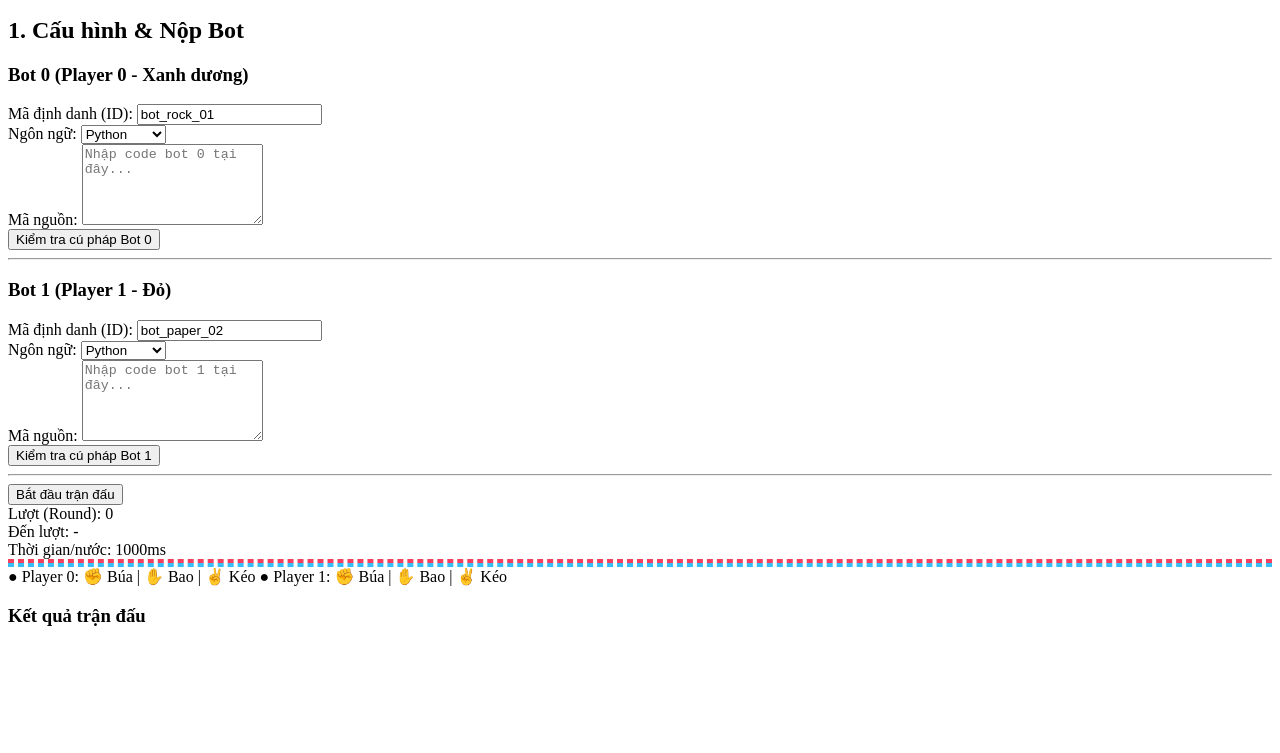
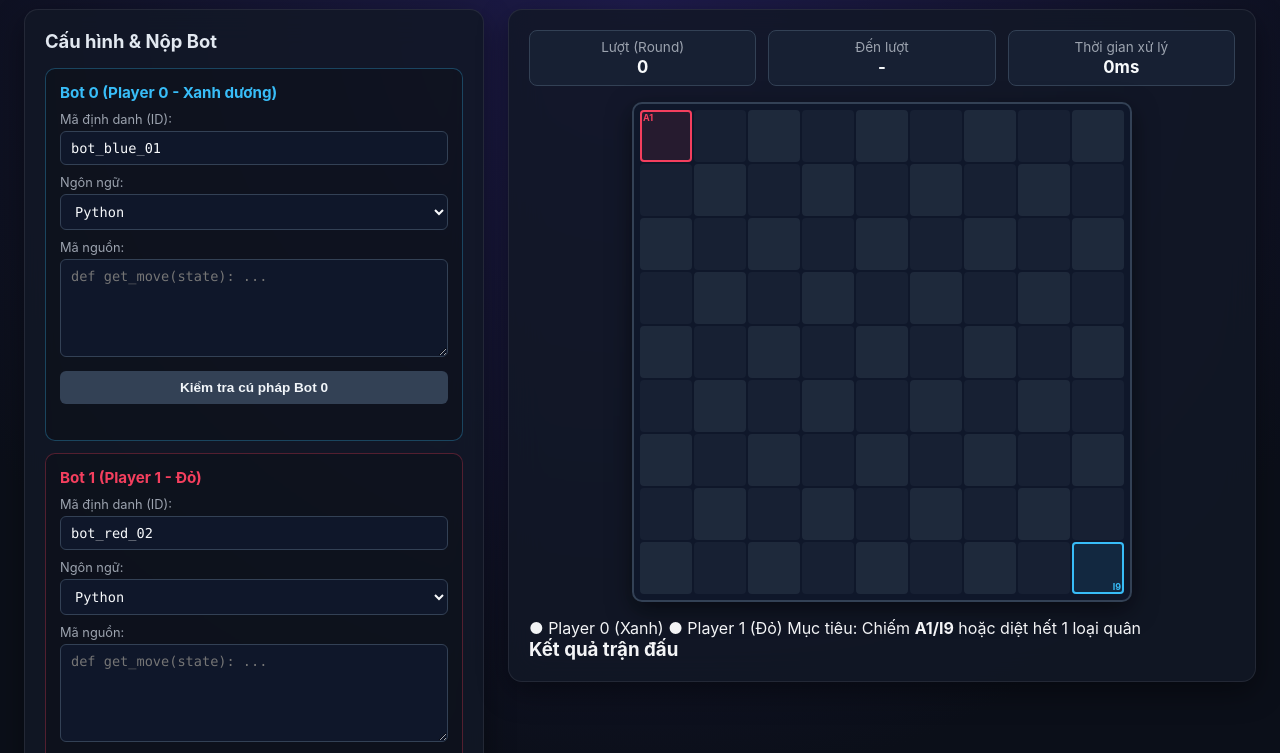
Before and after one commit to NosDrg/engine_compile, a plain HTML site: page frontend/index.html in a window 1280 px wide. Shown: the part 101-854 px from the top of the page. Before the commit the page ends 800 px from the top, so only its background shows below. Drawn offline with Linux system fonts and the light colour scheme.

Commit message:
feat: can run normal

```diff
--- a/frontend/css/style.css
+++ b/frontend/css/style.css
@@ -1,46 +1,309 @@
-/* Bổ sung vào css/style.css */
-.piece-img {
-  width: 28px;
-  height: 28px;
-  object-fit: contain;
-  pointer-events: none;
+/* frontend/css/style.css */
+:root {
+  --bg-main: #0b0f19;
+  --bg-card: rgba(18, 24, 38, 0.85);
+  --border-card: rgba(255, 255, 255, 0.08);
+  --text-main: #f3f4f6;
+  --text-muted: #9ca3af;
+
+  --p0-primary: #38bdf8;
+  --p0-glow: rgba(56, 189, 248, 0.35);
+  --p1-primary: #f43f5e;
+  --p1-glow: rgba(244, 63, 94, 0.35);
+
+  --board-bg: #111827;
+  --cell-light: #1e293b;
+  --cell-dark: #172033;
+  --cell-border: rgba(255, 255, 255, 0.04);
 }
 
-.piece.owner-0 {
-  background: rgba(56, 189, 248, 0.25);
-  border: 2px solid #38bdf8;
+* {
+  box-sizing: border-box;
+  margin: 0;
+  padding: 0;
+}
+
+body {
+  font-family: -apple-system, BlinkMacSystemFont, "Segoe UI", Roboto, "Helvetica Neue", sans-serif;
+  background: radial-gradient(circle at 50% 10%, #1e1b4b 0%, var(--bg-main) 70%);
+  color: var(--text-main);
+  min-height: 100vh;
+  padding: 24px;
+}
+
+header {
+  text-align: center;
+  margin-bottom: 24px;
+}
+
+header h1 {
+  font-size: 2rem;
+  letter-spacing: -0.5px;
+  background: linear-gradient(135deg, #38bdf8, #818cf8, #f43f5e);
+  -webkit-background-clip: text;
+  -webkit-text-fill-color: transparent;
+}
+
+header .subtitle {
+  color: var(--text-muted);
+  font-size: 0.95rem;
+  margin-top: 4px;
+}
+
+/* Bố cục 2 cột cân đối */
+.container {
+  max-width: 1300px;
+  margin: 0 auto;
+  display: grid;
+  grid-template-columns: 460px 1fr;
+  gap: 24px;
+  align-items: start;
+}
+
+.panel {
+  background: var(--bg-card);
+  border: 1px solid var(--border-card);
+  backdrop-filter: blur(16px);
+  border-radius: 14px;
+  padding: 20px;
+  box-shadow: 0 10px 30px rgba(0, 0, 0, 0.4);
+}
+
+.panel h2 {
+  font-size: 1.15rem;
+  margin-bottom: 16px;
+  color: #e2e8f0;
+}
+
+/* Thẻ cấu hình Bot */
+.bot-setup {
+  padding: 14px;
+  border-radius: 10px;
+  margin-bottom: 12px;
+  background: rgba(0, 0, 0, 0.2);
+  border: 1px solid transparent;
+}
+
+.bot-setup.p0 {
+  border-color: rgba(56, 189, 248, 0.3);
+}
+
+.bot-setup.p1 {
+  border-color: rgba(244, 63, 94, 0.3);
+}
+
+.bot-setup h3 {
+  font-size: 0.95rem;
+  margin-bottom: 10px;
+  display: flex;
+  align-items: center;
+  gap: 8px;
+}
+
+.bot-setup.p0 h3 { color: var(--p0-primary); }
+.bot-setup.p1 h3 { color: var(--p1-primary); }
+
+.form-group {
+  margin-bottom: 10px;
+}
+
+.form-group label {
+  display: block;
+  font-size: 0.8rem;
+  color: var(--text-muted);
+  margin-bottom: 4px;
+}
+
+input[type="text"], select, textarea {
+  width: 100%;
+  background: #0f172a;
+  border: 1px solid #334155;
+  color: #f8fafc;
+  padding: 8px 10px;
+  border-radius: 6px;
+  font-size: 0.85rem;
+  font-family: "JetBrains Mono", Consolas, monospace;
+  outline: none;
+  transition: border-color 0.2s, box-shadow 0.2s;
+}
+
+input[type="text"]:focus, select:focus, textarea:focus {
+  border-color: #6366f1;
+  box-shadow: 0 0 0 2px rgba(99, 102, 241, 0.25);
+}
+
+textarea {
+  resize: vertical;
+}
+
+/* Nút bấm */
+.btn {
+  display: inline-flex;
+  align-items: center;
+  justify-content: center;
+  width: 100%;
+  padding: 9px 14px;
+  border-radius: 6px;
+  font-weight: 600;
+  font-size: 0.85rem;
+  cursor: pointer;
+  border: none;
+  transition: all 0.2s ease;
+}
+
+.btn-secondary {
+  background: #334155;
+  color: #f1f5f9;
+}
+
+.btn-secondary:hover {
+  background: #475569;
+}
+
+.btn-primary {
+  background: linear-gradient(135deg, #4f46e5, #06b6d4);
+  color: #ffffff;
+  padding: 12px;
+  font-size: 1rem;
+  letter-spacing: 0.5px;
+}
+
+.btn-primary:hover {
+  filter: brightness(1.15);
+  box-shadow: 0 0 16px rgba(79, 70, 229, 0.4);
+}
+
+.status-msg {
+  font-size: 0.78rem;
+  margin-top: 6px;
+  min-height: 16px;
+}
+
+.status-msg.success { color: #34d399; }
+.status-msg.error { color: #f87171; }
+
+/* Thông số trận đấu */
+.match-info {
+  display: flex;
+  gap: 12px;
+  margin-bottom: 16px;
+}
+
+.info-badge {
+  flex: 1;
+  background: #172033;
+  border: 1px solid #334155;
+  padding: 8px 12px;
+  border-radius: 8px;
+  font-size: 0.85rem;
+  color: var(--text-muted);
+  text-align: center;
+}
+
+.info-badge span {
+  display: block;
+  font-size: 1.05rem;
+  font-weight: 700;
+  color: #f8fafc;
+  margin-top: 2px;
+}
+
+/* Bàn cờ 9x9 */
+.board-wrapper {
+  display: flex;
+  justify-content: center;
+  margin-bottom: 16px;
+}
+
+.board-container {
+  display: grid;
+  grid-template-columns: repeat(9, 52px);
+  grid-template-rows: repeat(9, 52px);
+  gap: 2px;
+  background: #0f172a;
+  padding: 6px;
+  border-radius: 10px;
+  border: 2px solid #334155;
+  box-shadow: 0 8px 24px rgba(0, 0, 0, 0.5);
+}
+
+.cell {
+  background: var(--cell-light);
+  display: flex;
+  align-items: center;
+  justify-content: center;
+  position: relative;
+  user-select: none;
+  border-radius: 4px;
+  transition: background 0.15s ease;
+}
+
+/* Vân cờ caro nhẹ */
+.cell:nth-child(even) {
+  background: var(--cell-dark);
+}
+
+/* Ô căn cứ A1 & I9 */
+.cell.goal-p0 {
+  box-shadow: inset 0 0 0 2px var(--p0-primary);
+  background: rgba(56, 189, 248, 0.1) !important;
+}
+
+.cell.goal-p0::after {
+  content: "I9";
+  position: absolute;
+  bottom: 2px;
+  right: 3px;
+  font-size: 9px;
+  color: var(--p0-primary);
+  font-weight: bold;
+}
+
+.cell.goal-p1 {
+  box-shadow: inset 0 0 0 2px var(--p1-primary);
+  background: rgba(244, 63, 94, 0.1) !important;
+}
+
+.cell.goal-p1::after {
+  content: "A1";
+  position: absolute;
+  top: 2px;
+  left: 3px;
+  font-size: 9px;
+  color: var(--p1-primary);
+  font-weight: bold;
+}
+
+/* Highlight nước đi */
+.cell.last-from {
+  background: rgba(255, 255, 255, 0.12) !important;
+}
+
+.cell.last-to {
+  background: rgba(99, 102, 241, 0.35) !important;
+  box-shadow: inset 0 0 0 2px #818cf8;
+}
+
+/* Quân cờ */
+.piece {
+  width: 42px;
+  height: 42px;
   border-radius: 50%;
   display: flex;
   align-items: center;
   justify-content: center;
-  width: 36px;
-  height: 36px;
+  transition: transform 0.2s cubic-bezier(0.34, 1.56, 0.64, 1);
+}
+
+.piece:hover {
+  transform: scale(1.1);
+}
+
+.piece.owner-0 {
+  background: linear-gradient(135deg, rgba(56, 189, 248, 0.35), rgba(14, 165, 233, 0.1));
+  border: 2px solid var(--p0-primary);
+  box-shadow: 0 0 10px var(--p0-glow);
 }
 
 .piece.owner-1 {
-  background: rgba(244, 63, 94, 0.25);
-  border: 2px solid #f43f5e;
-  border-radius: 50%;
-  display: flex;
-  align-items: center;
-  justify-content: center;
-  width: 36px;
-  height: 36px;
-}
-
-/* Highlight ô mục tiêu căn cứ */
-.cell.goal-p1 {
-  border: 2px dashed #f43f5e !important; /* Căn cứ A1 của Player 1 */
-}
-
-.cell.goal-p0 {
-  border: 2px dashed #38bdf8 !important; /* Căn cứ I9 của Player 0 */
-}
-
-.cell.last-from {
-  background-color: rgba(255, 255, 255, 0.1) !important;
-}
-
-.cell.last-to {
-  background-color: rgba(56, 189, 248, 0.3) !important;
-}
+  background: linear
--- a/frontend/index.html
+++ b/frontend/index.html
@@ -14,14 +14,16 @@
 
   <main class="container">
     <!-- Cột bên trái: Thiết lập Bot & Trận đấu -->
+    <!-- Cập nhật đoạn Bot Setup và Arena trong frontend/index.html -->
+    <!-- Cột bên trái: Thiết lập Bot -->
     <section class="panel control-panel">
-      <h2>1. Cấu hình & Nộp Bot</h2>
+      <h2>Cấu hình & Nộp Bot</h2>
 
-      <div class="bot-setup">
+      <div class="bot-setup p0">
         <h3>Bot 0 (Player 0 - Xanh dương)</h3>
         <div class="form-group">
           <label for="bot0-id">Mã định danh (ID):</label>
-          <input type="text" id="bot0-id" value="bot_rock_01">
+          <input type="text" id="bot0-id" value="bot_blue_01">
         </div>
         <div class="form-group">
           <label for="bot0-lang">Ngôn ngữ:</label>
@@ -29,24 +31,21 @@
             <option value="python">Python</option>
             <option value="cpp">C++</option>
             <option value="java">Java</option>
-            <option value="javascript">JavaScript</option>
           </select>
         </div>
         <div class="form-group">
           <label for="bot0-code">Mã nguồn:</label>
-          <textarea id="bot0-code" rows="5" placeholder="Nhập code bot 0 tại đây..."></textarea>
+          <textarea id="bot0-code" rows="5" placeholder="def get_move(state): ..."></textarea>
         </div>
         <button id="btn-validate-bot0" class="btn btn-secondary">Kiểm tra cú pháp Bot 0</button>
         <div id="bot0-status" class="status-msg"></div>
       </div>
 
-      <hr>
-
-      <div class="bot-setup">
+      <div class="bot-setup p1">
         <h3>Bot 1 (Player 1 - Đỏ)</h3>
         <div class="form-group">
           <label for="bot1-id">Mã định danh (ID):</label>
-          <input type="text" id="bot1-id" value="bot_paper_02">
+          <input type="text" id="bot1-id" value="bot_red_02">
         </div>
         <div class="form-group">
           <label for="bot1-lang">Ngôn ngữ:</label>
@@ -54,39 +53,39 @@
             <option value="python">Python</option>
             <option value="cpp">C++</option>
             <option value="java">Java</option>
-            <option value="javascript">JavaScript</option>
           </select>
         </div>
         <div class="form-group">
           <label for="bot1-code">Mã nguồn:</label>
-          <textarea id="bot1-code" rows="5" placeholder="Nhập code bot 1 tại đây..."></textarea>
+          <textarea id="bot1-code" rows="5" placeholder="def get_move(state): ..."></textarea>
         </div>
         <button id="btn-validate-bot1" class="btn btn-secondary">Kiểm tra cú pháp Bot 1</button>
         <div id="bot1-status" class="status-msg"></div>
       </div>
 
-      <hr>
-
-      <div class="match-actions">
+      <div class="match-actions" style="margin-top: 14px;">
         <button id="btn-start-match" class="btn btn-primary">Bắt đầu trận đấu</button>
       </div>
     </section>
 
-    <!-- Cột bên phải: Bàn cờ & Trạng thái trận đấu -->
+    <!-- Cột bên phải: Bàn cờ -->
     <section class="panel arena-panel">
       <div class="match-info">
-        <div class="info-badge">Lượt (Round): <span id="display-round">0</span></div>
-        <div class="info-badge">Đến lượt: <span id="display-player">-</span></div>
-        <div class="info-badge">Thời gian/nước: <span id="display-time">1000ms</span></div>
+        <div class="info-badge">Lượt (Round)<span id="display-round">0</span></div>
+        <div class="info-badge">Đến lượt<span id="display-player">-</span></div>
+        <div class="info-badge">Thời gian xử lý<span id="display-time">0ms</span></div>
       </div>
 
-      <div id="board-container" class="board-container">
-        <!-- Lưới 9x9 sẽ được board.js sinh ra tại đây -->
+      <div class="board-wrapper">
+        <div id="board-container" class="board-container">
+          <!-- Lưới 9x9 sinh ra tại đây -->
+        </div>
       </div>
 
       <div class="legend">
-        <span><b class="p0-dot">●</b> Player 0: ✊ Búa | ✋ Bao | ✌️ Kéo</span>
-        <span><b class="p1-dot">●</b> Player 1: ✊ Búa | ✋ Bao | ✌️ Kéo</span>
+        <span><b class="p0-dot">●</b> Player 0 (Xanh)</span>
+        <span><b class="p1-dot">●</b> Player 1 (Đỏ)</span>
+        <span>Mục tiêu: Chiếm <b>A1/I9</b> hoặc diệt hết 1 loại quân</span>
       </div>
 
       <div id="match-result" class="result-box hidden">
```
Also changed, not shown: 2 other files.
